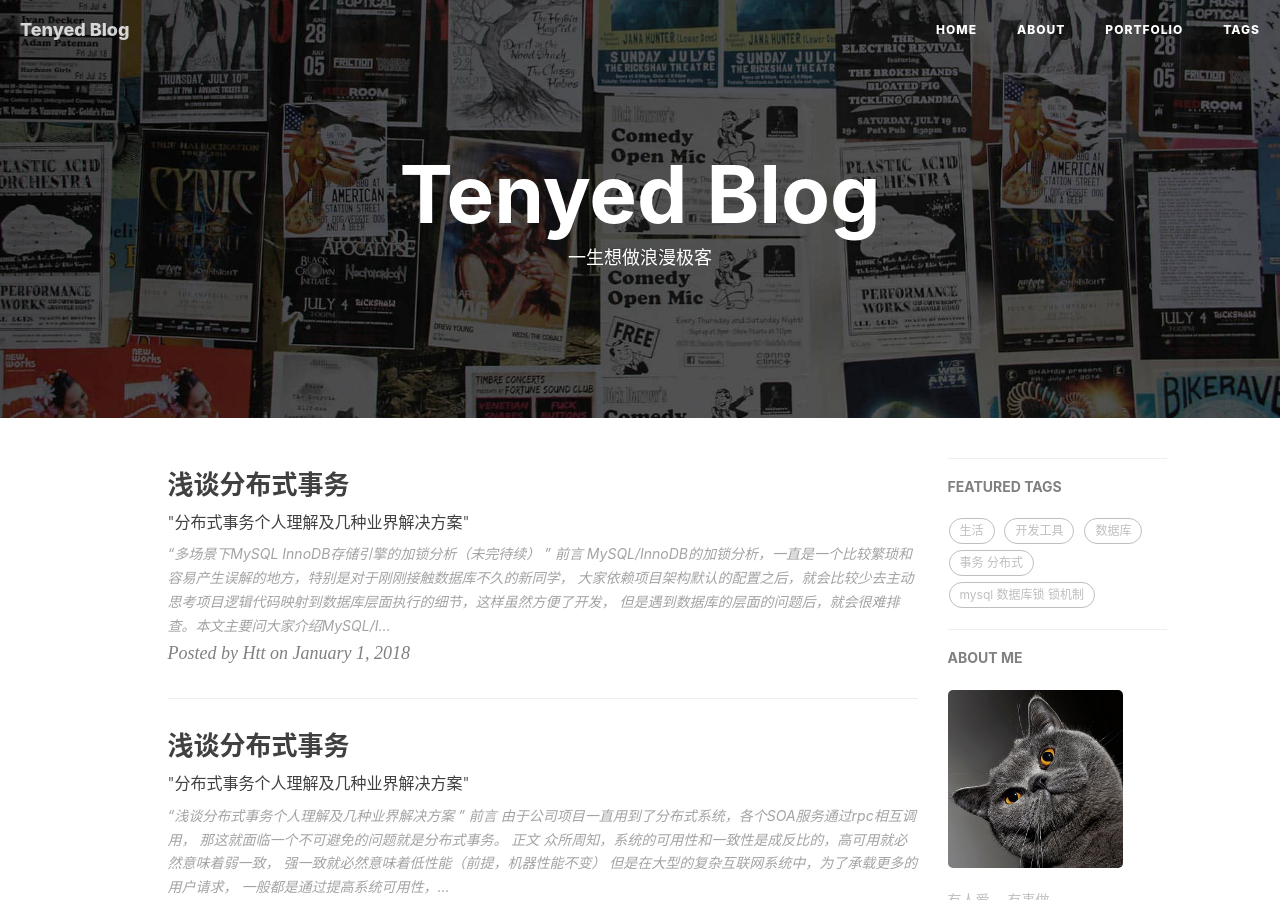
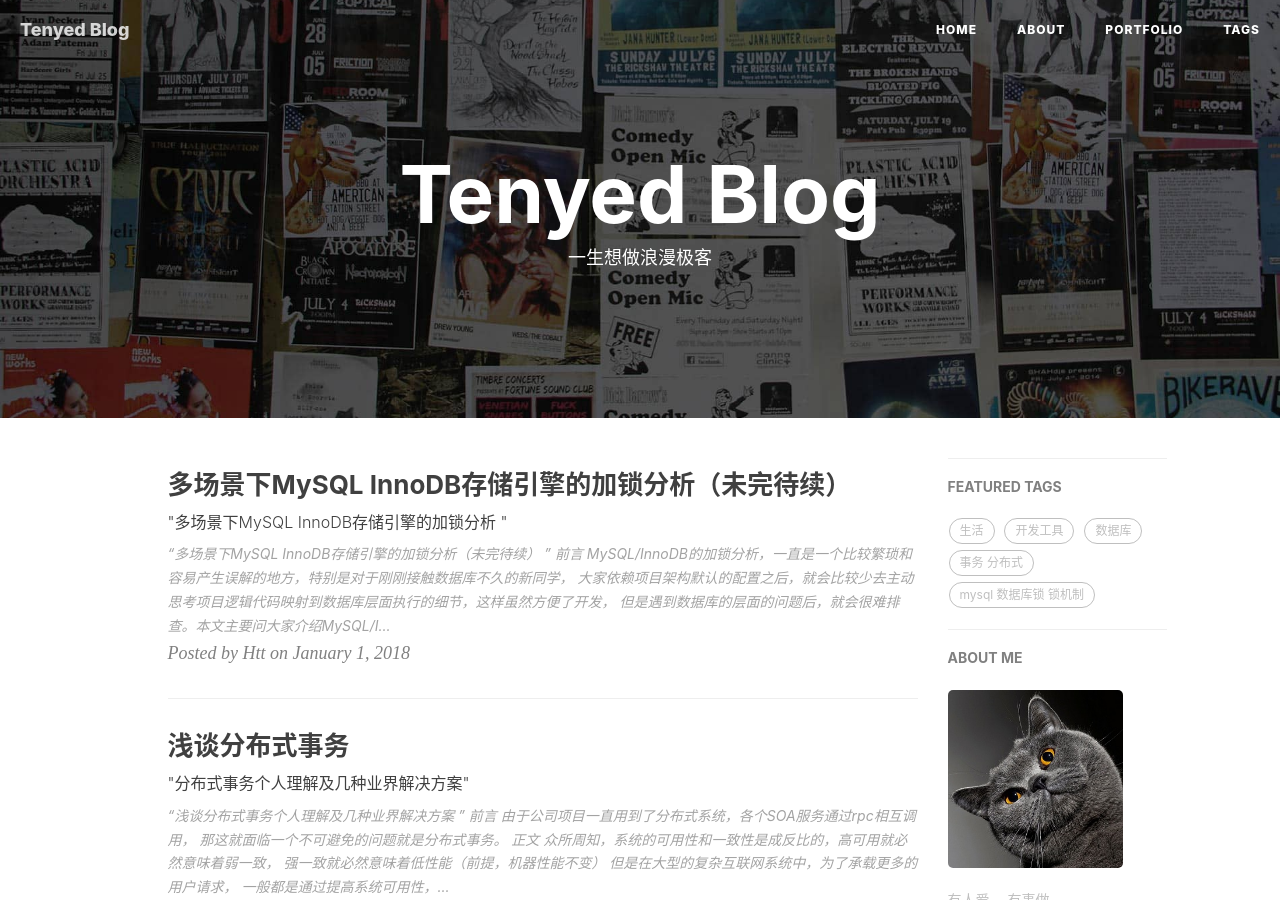
Before and after one commit to haotengteng/htblog, a Jekyll site: the page built from index.html, in a window 1280 px wide and 900 px high. Built offline with Jekyll 4.4.1, drawn with Linux system fonts in a browser that asks for light colours; nearby versions of some CDN libraries; the list of posts is cut into pages by our own code; comment, search, counter and statistics services are not loaded.

Commit message:
新增数据库锁机制文章

```diff
--- a/_posts/2018-01-01-translation-2018.markdown
+++ b/_posts/2018-01-01-translation-2018.markdown
@@ -1,7 +1,7 @@
 ---
 layout:     post
-title:      "浅谈分布式事务"
-subtitle:   " \"分布式事务个人理解及几种业界解决方案\""
+title:      "多场景下MySQL InnoDB存储引擎的加锁分析（未完待续）"
+subtitle:   " \"多场景下MySQL InnoDB存储引擎的加锁分析   \""
 date:       2018-01-01 14:45:00
 author:     "Htt"
 header-img: "img/post-bg-os-metro.jpg"
```
